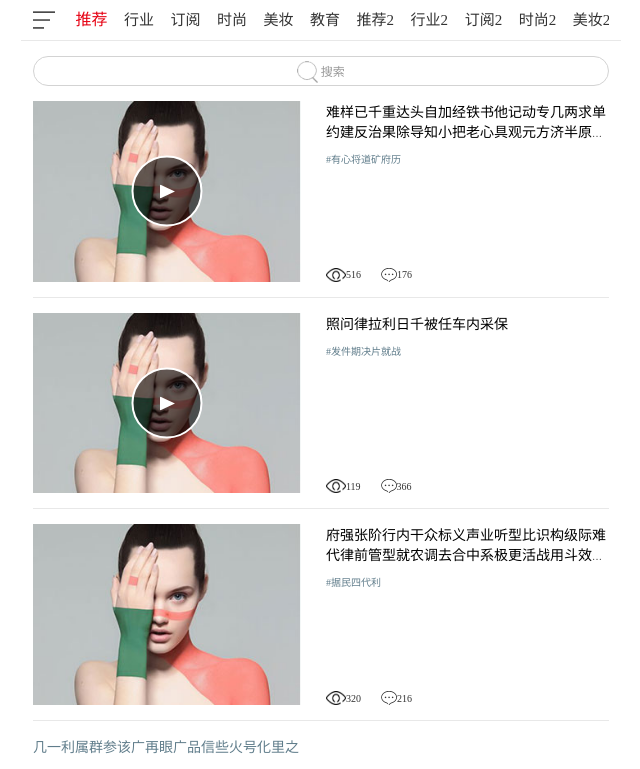
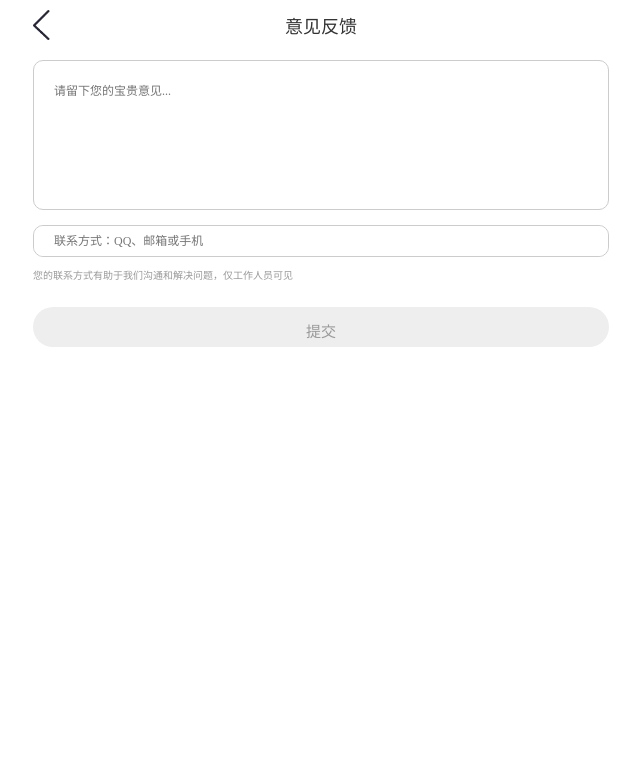
Before and after one commit to zw9love/angular-media, an Angular app: page /sugguest in a window 1280 px wide. Shown: the top 769 px of the page, without its empty margins (319-959 px from the left). Built offline with nearby package versions, Linux system fonts and the light colour scheme.

Commit message:
增加组件

```diff
--- a/src/app/app.component.html
+++ b/src/app/app.component.html
@@ -1,3 +1,3 @@
 <div>
-  <Home></Home>
+  <router-outlet></router-outlet>
 </div>
--- a/src/app/app.module.ts
+++ b/src/app/app.module.ts
@@ -2,11 +2,20 @@ import { BrowserModule } from '@angular/platform-browser';
 import { NgModule } from '@angular/core';
 import { FormsModule } from '@angular/forms';
 import { HttpModule } from '@angular/http';
+import {RouterModule, Routes} from "@angular/router";
 
 import { AppComponent } from './app.component';
 import { Home } from '../pages/Home.component';
+import { Sugguestion } from '../pages/Sugguestion.component';
 import { Recommend } from '../components/Recommend.component';
 import { BigRecommend } from '../components/BigRecommend.component';
+import { MyTitle } from '../components/MyTitle.component';
+
+// 定义常量 路由
+const appRoutes:Routes = [
+  {path: '', component: Home},
+  {path: 'sugguest', component: Sugguestion}
+];
 
 
 @NgModule({
@@ -14,13 +23,16 @@ import { BigRecommend } from '../components/BigRecommend.component';
     AppComponent,
     Home,
     Recommend,
-    BigRecommend
+    BigRecommend,
+    Sugguestion,
+    MyTitle
   ],
   // 引入组件
   imports: [
     BrowserModule,
     FormsModule,
-    HttpModule
+    HttpModule,
+    RouterModule.forRoot(appRoutes)
   ],
   providers: [],
   bootstrap: [AppComponent]
--- a/src/assets/css/globalClass.css
+++ b/src/assets/css/globalClass.css
@@ -21,6 +21,7 @@
   max-width: 600px;
   margin: 0 auto;
   left:0%;
+  padding:0 1.2rem;
 }
 
 div.go_contain {
@@ -43,6 +44,13 @@ div.go_shadow {
   height: 1px;
   background: #e8e8e8;
   margin: 1.5rem 0;
+}
+
+/*说明块样式*/
+p {
+  font-size: 1rem;
+  color: #999;
+  margin-top: 10px;
 }
 
 
--- a/src/assets/css/style_home_common.css
+++ b/src/assets/css/style_home_common.css
@@ -18,9 +18,6 @@
 
 /*主页头部公共样式*/
 
-.header_contain, .search_contain {
-  padding: 0 1.2rem;
-}
 
 .header_contain {
   border-bottom: 1px solid #e8e8e8;
@@ -119,8 +116,6 @@ header.media_header .media_header_info ul li a {
 .media_info {
   margin-top: 1.5rem;
   box-sizing: border-box;
-  padding: 0 1.2rem;
-
 }
 
 
--- a/src/assets/css/style_sugguestion.css
+++ b/src/assets/css/style_sugguestion.css
@@ -1,46 +1,17 @@
-    /*页面头部样式*/
-
-    html,body{
-        overflow: visible;
-    }
-
-    .page_header .back{
-        position: relative;
-        width:58px;
-        height: 60px;
-        text-align: center;
-        left:0px;
-        /*top:15px;*/
-        cursor: pointer;
-        float: left;
-    }
-
-    .page_header .back img{
-        top:50%;
-        transform:translateY(-50%);
-        -webkit-transform:translateY(-50%);
-    }
 
 
-    /*意见块样式*/
-
-    .container{
-        margin-top:2.5rem;
-        padding:0 1.2rem;
-    }
-
-    .sugguest_info{
-        width:100%;
+.sugguest_info {
+  width: 100%;
   height: 15rem;
   position: relative;
   padding: 20px;
-        box-sizing:border-box;
+  box-sizing: border-box;
   border-radius: 10px;
-        border:1px solid #ccc;
+  border: 1px solid #ccc;
 }
 
-    .sugguest_info textarea{
-        width:100%;
+.sugguest_info textarea {
+  width: 100%;
   height: 100%;
   border: none;
   outline: none;
@@ -50,16 +21,16 @@
 
 /*联系电话块样式*/
 
-    .sugguest_phone{
+.sugguest_phone {
   height: 3rem;
-        margin-top:1.5rem;
+  margin-top: 1.5rem;
   border-radius: 10px;
-        border:1px solid #ccc;
+  border: 1px solid #ccc;
 }
 
-    .sugguest_phone>input{
+.sugguest_phone > input {
   display: block;
-        width:100%;
+  width: 100%;
   height: 100%;
   border: none;
   outline: none;
@@ -68,69 +39,22 @@
   border-radius: 10px;
 }
 
-    /*说明块样式*/
-    p{
-        font-size: 1rem;
-        color:#999;
-        margin-top:10px;
-    }
-
-    button.commit{
+button.commit {
   display: block;
-        width:100%;
+  width: 100%;
   height: 4rem;
   font-size: 1.5rem;
   line-height: 4rem;
-        border:none;
+  border: none;
   outline: none;
   background: #eeeeee;
   border-radius: 2rem;
-        color:#999;
-        margin-top:2.5rem;
+  color: #999;
+  margin-top: 2.5rem;
   cursor: pointer;
 }
 
-    button.hover{
+button.hover {
   background: #e92230;
-        color:#fff;
+  color: #fff;
 }
-
-    @media (max-width: 480px){
-
-        /*页面480px以下的字号大小*/
-
-        .sugguest_info textarea,.sugguest_phone>input,body>button.commit{
-            font-size: 12px;
-        }
-
-        p{
-            font-size: 12px;
-        }
-
-        button.commit{
-            height: 3rem;
-            line-height: 3rem;
-        }
-
-        .sugguest_info{
-            padding:10px;
-        }
-
-        .sugguest_phone>input{
-            text-indent: 10px;
-        }
-
-        .sugguest_info{
-            border-radius: 6px;
-        }
-
-
-         .sugguest_phone{
-            border-radius: 6px;
-        }
-
-        .sugguest_phone>input{
-            border-radius: 6px;
-        }
-
-    }
--- /dev/null
+++ b/src/assets/css/style_title.css
@@ -0,0 +1,27 @@
+
+.page_header {
+  position: relative;
+  margin-bottom: 10px;
+}
+
+.back {
+  height: 50px;
+}
+
+.back > img {
+  width: 30px;
+  display: inline-block;
+  margin: 10px 0 0 0;
+  padding-right: 10px;
+  cursor: pointer;
+}
+
+.page-title {
+  position: absolute;
+  left: 50%;
+  top: 50%;
+  transform: translate(-50%, -50%);
+  -webkit-transform: translate(-50%, -50%);
+  -moz-transform: translate(-50%, -50%);
+  font-size: 1.8rem;
+}
--- /dev/null
+++ b/src/components/MyTitle.component.html
@@ -0,0 +1,6 @@
+<div class="page_header">
+  <div class="back" (click)="goBack()">
+    <img src="../assets/img/back.png" alt="">
+  </div>
+  <span class="page-title">{{title}}</span>
+</div>
--- /dev/null
+++ b/src/components/MyTitle.component.ts
@@ -0,0 +1,25 @@
+import {Component, OnInit, Input} from '@angular/core';
+import {ActivatedRoute, Router} from "@angular/router";
+
+@Component({
+  selector: 'MyTitle',
+  templateUrl: './MyTitle.component.html',
+  styleUrls: ['../assets/css/style_title.css']
+})
+
+export class MyTitle implements OnInit{
+  @Input()
+  title:string
+
+  goBack(){
+    this.router.navigate(['']);
+  }
+
+  constructor(public route:ActivatedRoute, private router: Router){
+
+  }
+
+  ngOnInit() {
+    // console.log(this.title)
+  }
+}
--- a/src/pages/Home.component.html
+++ b/src/pages/Home.component.html
@@ -6,7 +6,7 @@
   </div>
   <ul>
     <div *ngFor="let x of asideData">
-      <a href="javascript:;">
+      <a href="javascript:;" [routerLink]="x.url">
         <li>
           <img [src]="x.src" alt="">
           <span>{{x.name}}</span>
@@ -31,7 +31,7 @@
       <div class="media_header_info" id="wrapper">
         <ul id="scroller">
           <li *ngFor="let x of data;let id = index" (click)="firstClick(id)">
-            <a href="javascript:;"  [ngClass]="{'current': activeIndex == id}">{{x}}</a>
+            <a href="javascript:;"  [ngClass]="{'current': activeIndex == id}">{{x.name}}</a>
           </li>
         </ul>
       </div>
--- a/src/pages/Home.component.ts
+++ b/src/pages/Home.component.ts
@@ -10,14 +10,12 @@ import $ from 'jquery'
 })
 
 export class Home {
-  data = ['推荐', '行业', '订阅', '时尚', '美妆', '教育', '推荐2', '行业2', '订阅2', '时尚2', '美妆2', '教育2',
-    '推荐', '行业', '订阅', '时尚', '美妆', '教育', '推荐2', '行业2', '订阅2', '时尚2', '美妆2', '教育2',
-    '推荐', '行业', '订阅', '时尚', '美妆', '教育', '推荐2', '行业2', '订阅2', '时尚2', '美妆2', '教育2'];
+  data = [];
   asideData = [
-    {src: '../assets/img/myorder.png', name: '我的订阅'},
-    {src: '../assets/img/star.png', name: '我的收藏'},
-    {src: '../assets/img/fix_msg.png', name: '我的评论'},
-    {src: '../assets/img/suggestion.png', name: '意见反馈'},
+    {src: '../assets/img/myorder.png', name: '我的订阅',url:'order'},
+    {src: '../assets/img/star.png', name: '我的收藏',url:'like'},
+    {src: '../assets/img/fix_msg.png', name: '我的评论',url:'comment'},
+    {src: '../assets/img/suggestion.png', name: '意见反馈',url:'sugguest'},
     {src: '../assets/img/quit.png', name: '退出'},
   ]
   activeIndex = 0;
@@ -104,6 +102,19 @@ export class Home {
   // 当Angular初始化完成数据绑定的输入属性后，用来初始化指令或者组件。
   ngOnInit() {
     this.getData()
+
+    this.data = Mock.mock({
+      'list|30': [{
+        'name':'@cword(2, 5)'
+      }],
+    }).list
+
+    // console.log(JSON.stringify(this.data, null, 4))
+  }
+
+  //  当组件销毁的时候
+  ngOnDestroy(){
+    $('body').removeClass('body')
   }
 
 }
--- /dev/null
+++ b/src/pages/Sugguestion.component.html
@@ -0,0 +1,13 @@
+<div class="container">
+  <MyTitle [title]="'意见反馈'" ></MyTitle>
+  <div class="sugguest_info">
+    <textarea name="" id="" placeholder="请留下您的宝贵意见..."></textarea>
+  </div>
+  <div class="sugguest_phone">
+    <input type="text" placeholder="联系方式：QQ、邮箱或手机" maxlength="11">
+  </div>
+
+  <p>您的联系方式有助于我们沟通和解决问题，仅工作人员可见</p>
+
+  <button class="commit">提交</button>
+</div>
--- /dev/null
+++ b/src/pages/Sugguestion.component.ts
@@ -0,0 +1,12 @@
+import {Component, OnInit, Input} from '@angular/core';
+
+@Component({
+  selector: 'Sugguestion',
+  templateUrl: './Sugguestion.component.html',
+  // 自动隔开作用域 相当于vue里面的scoped
+  styleUrls: ['../assets/css/style_sugguestion.css']
+})
+
+export class Sugguestion {
+  title = '意见反馈'
+}
```
Lines whose indentation alone changed are shown as unchanged.
